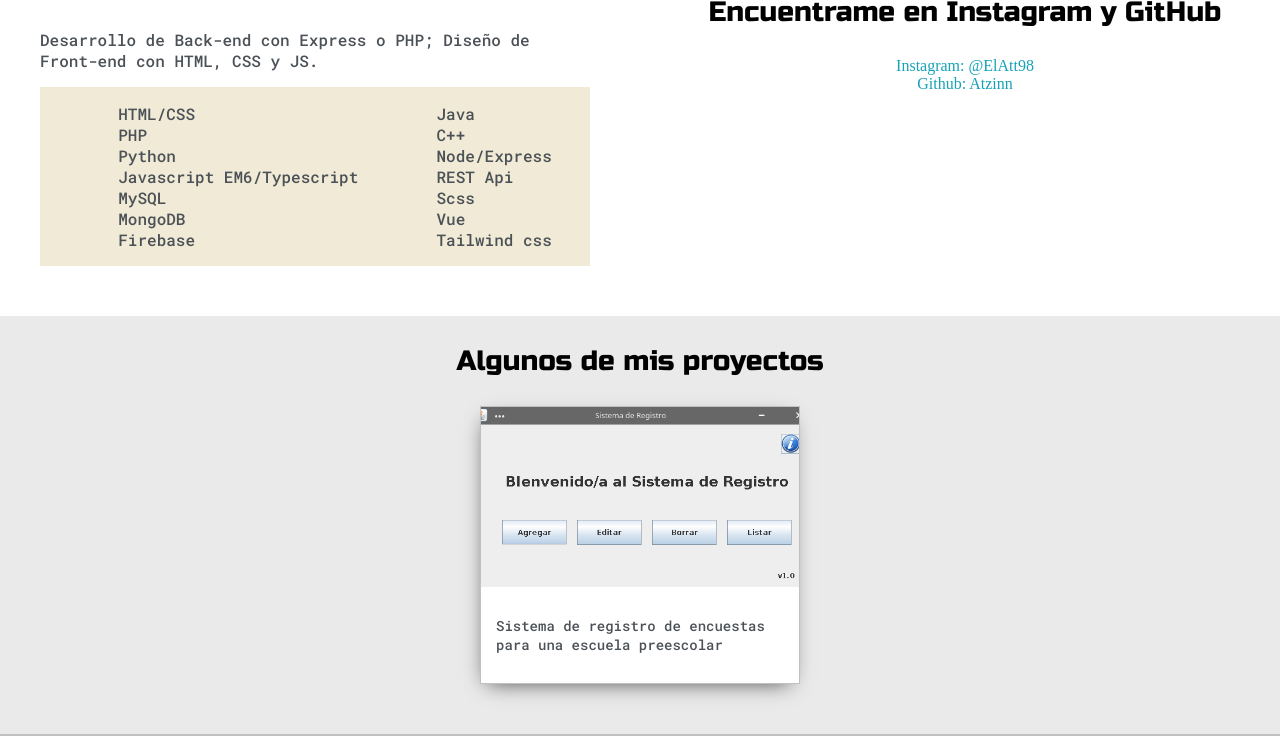
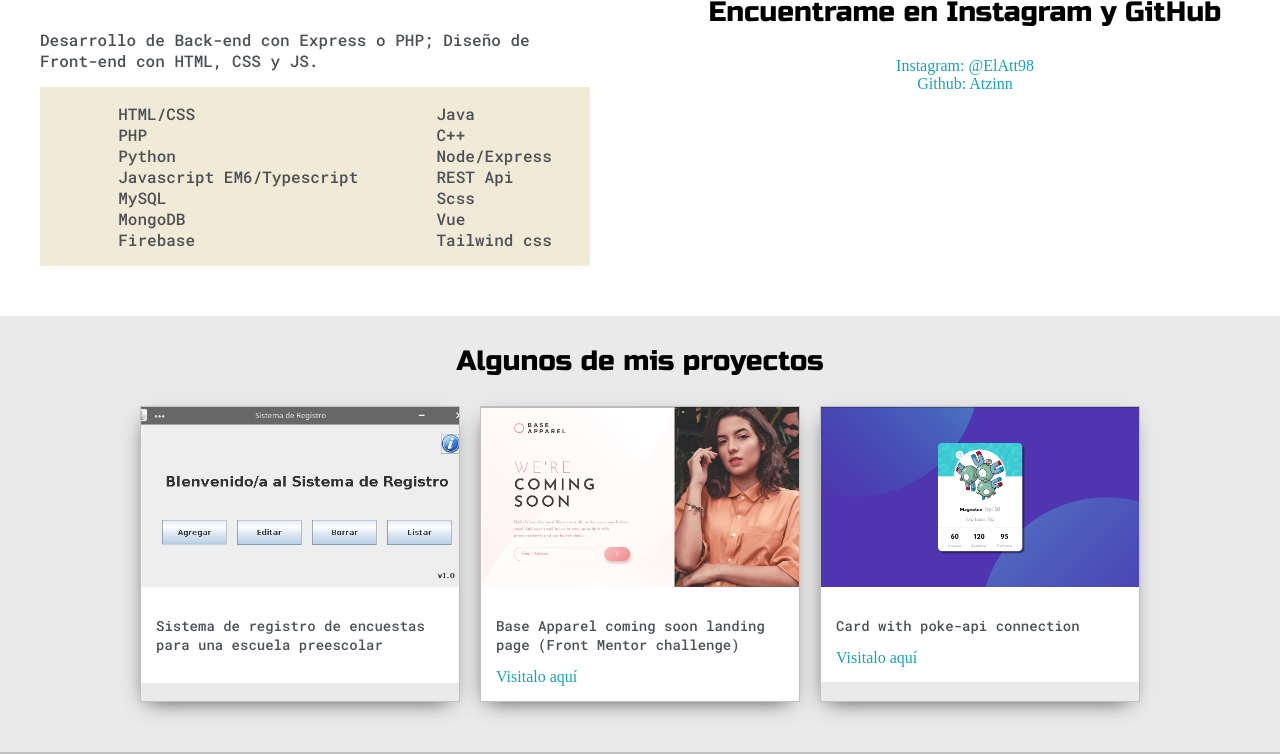
Before and after one commit to Atzinn/porfolio, a plain HTML site: page index.html in a window 1280 px wide. Shown: the part 1028-1782 px from the top of the page. Drawn offline with Linux system fonts and the light colour scheme.

Commit message:
Se agregan proyectos y favicon

```diff
--- a/default.css
+++ b/default.css
@@ -257,7 +257,7 @@ a {
 
 .post-wrapper {
     display: grid;
-    grid-template-columns: repeat(auto-fit,320px);
+    grid-template-columns: repeat(auto-fit,320px);;
     gap:20px;
     justify-content: center;
     padding-bottom: 50px;
--- a/index.html
+++ b/index.html
@@ -4,6 +4,7 @@
     <meta charset="UTF-8">
     <meta name="viewport" content="width=device-width, initial-scale=1.0">
     <meta http-equiv="X-UA-Compatible" content="ie=edge">
+    <link rel="shortcut icon" href="assets/img/favicon.png" type="image/x-icon">
     <title>Atzin Herrera || Portafolio</title>
     <link rel="stylesheet" href="default.css">
     <link href="https://fonts.googleapis.com/css2?family=Roboto+Mono:wght@500&family=Russo+One&display=swap" rel="stylesheet">
@@ -119,14 +120,28 @@
         <div class="main-container">
             <h3 style="text-align:center;">Algunos de mis proyectos</h3>
             <div class="post-wrapper">
-                <div>
-                    <div class="post">
+                <div class="post">
                         <img class="thumbnail" src="assets/img/projects/sistema_registro.png" alt="Sistema de registro">
                         <div class="post-preview">
                             <!--<h6 class="post-title">Plug</h6>-->
                             <p class="post-intro">Sistema de registro de encuestas para una escuela preescolar</p>
                         </div>
-                    </div>
+                </div>
+                <div class="post">
+                        <img class="thumbnail" src="assets/img/projects/base-apparel.png" alt="Base Apparel">
+                        <div class="post-preview">
+                            <!--<h6 class="post-title">Plug</h6>-->
+                            <p class="post-intro">Base Apparel coming soon landing page (Front Mentor challenge)</p>
+                            <a href="https://base-apparel-atzin.netlify.app" target="_blank">Visitalo aquí</a>
+                        </div>
+                </div>
+                <div class="post">
+                        <img class="thumbnail" src="assets/img/projects/poke-api-card.png" alt="Poke-api card">
+                        <div class="post-preview">
+                            <!--<h6 class="post-title">Plug</h6>-->
+                            <p class="post-intro">Card with poke-api connection</p>
+                            <a href="https://poke-att.netlify.app" target="_blank">Visitalo aquí</a>
+                        </div>
                 </div>
             </div>
         </div>
```
Also changed, not shown: assets/img/favicon.png (added), assets/img/projects/base-apparel.png (added), assets/img/projects/poke-api-card.png (added), 1 other file.
